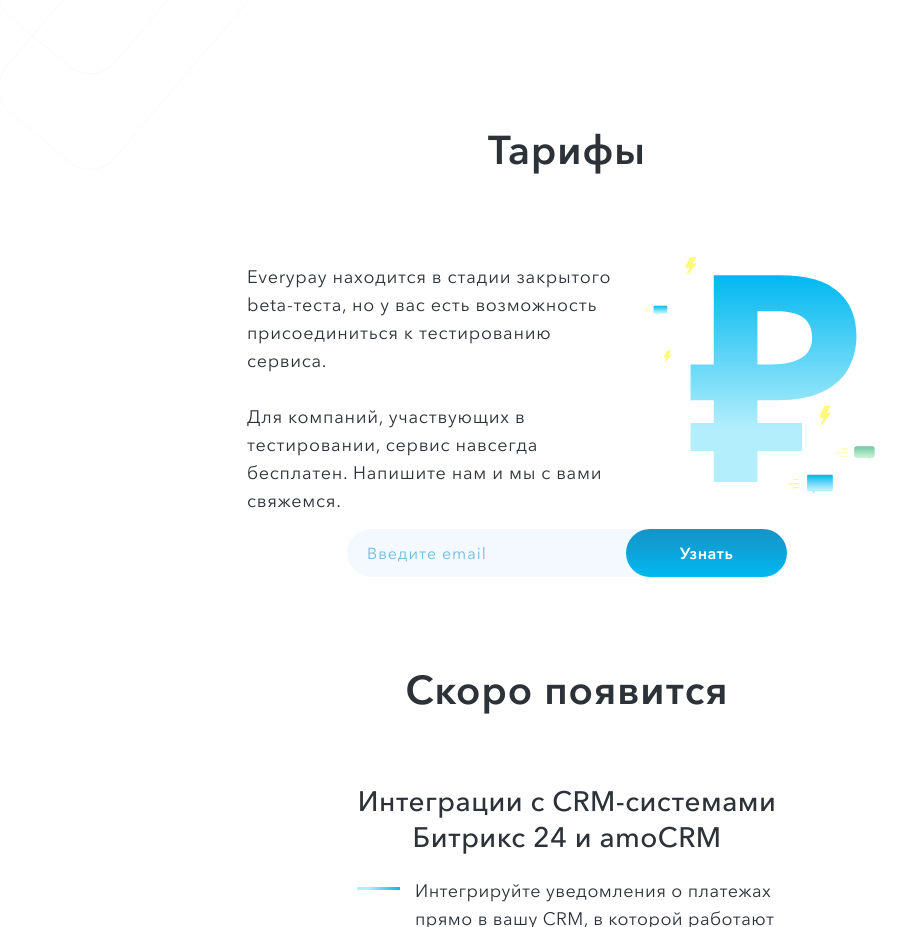
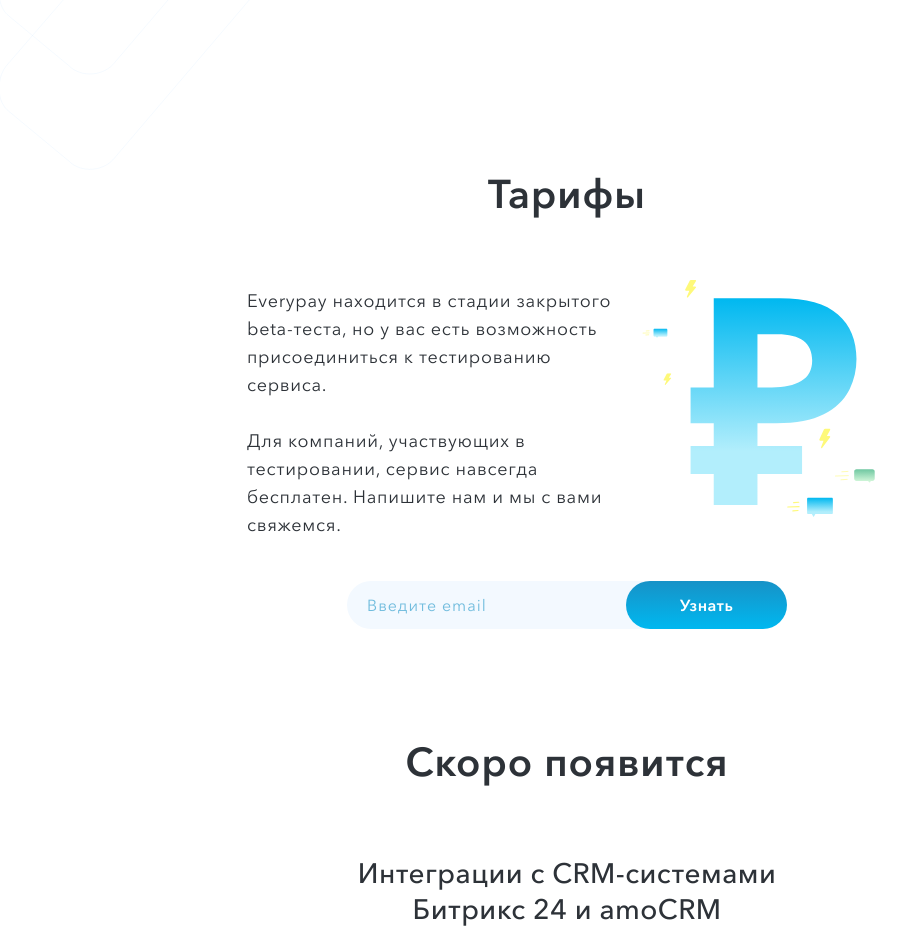
Before and after one commit to stdian/adict-test-task-v2, a website built with webpack: page src/index.html in a window 1280 px wide. Shown: the part 4947-5874 px from the top of the page, without its empty margins (73-979 px from the left). Built offline with nearby package versions, Linux system fonts and the light colour scheme.

Commit message:
fix block

```diff
--- a/src/index.html
+++ b/src/index.html
@@ -346,14 +346,12 @@
 				</div>
 			</section>
 			<section class="tariffs" id="tariffs">
+				<div class="tariffs__info">
 					<h2 class="tariffs__header">Тарифы</h2>
-				<div>
-					<img class="tariffs__image" src="img/rub.svg" alt="Рубль" />
 					<p class="tariffs__text">
 						Everypay находится в стадии закрытого beta&#8209;теста, но у вас есть возможность присоединиться к тестированию сервиса.<br /><br />
 						Для компаний, участвующих в тестировании, сервис  навсегда бесплатен. Напишите нам и мы с вами свяжемся.
 					</p>
-				</div>
 					<div class="email-input">
 						<form class="email-form" onsubmit="event.preventDefault()">
 							<label class="email-form__label">
@@ -367,6 +365,10 @@
 								<img class="email-form__success-img" alt="Success" src="img/success.svg" />
 							</div>
 						</div>
+					</div>
+				</div>
+				<div class="tariffs__image">
+					<img src="img/rub.svg" alt="Рубль" />
 				</div>
 			</section>
 			<section class="soon">
--- a/src/scss/tariffs.scss
+++ b/src/scss/tariffs.scss
@@ -1,120 +1,77 @@
 .tariffs {
 	width: 1072px;
-	height: 473px;
+	min-height: 473px;
 	margin: 0 auto;
 	margin-top: 116px;
+	display: flex;
+	justify-content: space-between;
 
 	@media screen and (max-width: $big) {
 		width: 640px;
-		height: 430px;
+		min-height: 430px;
 		margin-top: 110px;
 	}
 
 	@media screen and (max-width: $medium) {
+		flex-direction: column-reverse;
 		width: 278px;
-		height: 687.15px;
-		margin-top: -60px;
+		min-height: 687.15px;
+		margin-top: -40px;
 	}
 
-	div {
+	.tariffs__info {
+		width: 564px;
+		margin-top: 44px;
+
 		@media screen and (max-width: $big) {
-			display: flex;
-			flex-direction: row-reverse;
-			justify-content: space-between;
-			align-items: center;
-			margin-top: 70px;
+			width: 100%;
+		}
+
+		.tariffs__header {
+			margin-bottom: 28px;
+			@extend %h0-text-style;
+			color: $text-color;
+
+			@media screen and (max-width: $big) {
+				text-align: center;
+				margin-bottom: 70px;
 			}
 
 			@media screen and (max-width: $medium) {
-			display: block;
-			margin-top: 0;
-		}
-
-		.tariffs__image {
-			float: right;
-			position: relative;
-			bottom: 71px;
-
-			@media screen and (max-width: $big) {
-				position: inherit;
-				bottom: 0;
-				width: 257px;
-				height: 264px;
-			}
-
-			@media screen and (max-width: $medium) {
-				width: 189.83px;
-				height: 195px;
-				float: unset;
-
-				position: relative;
-				top: -47px;
-				left: 44px;
+				font-size: 32px;
+				line-height: 38px;
+				margin-bottom: 40px;
 			}
 		}
 
 		.tariffs__text {
-			width: 564px;
-			position: relative;
-			top: 52px;
+			width: 100%;
 
 			@extend %text-lead-text-style;
 			color: $text-color;
 
 			@media screen and (max-width: $big) {
-				position: inherit;
-				top: 0;
 				width: 383px;
-				height: 224px;
+				min-height: 224px;
 				font-size: 18px;
 				line-height: 28px;
 			}
 
 			@media screen and (max-width: $medium) {
 				width: 278px;
-				height: 280px;
-				position: relative;
-				top: 82px;
-			}
-		}
-	}
-
-	.tariffs__header {
-		position: relative;
-		top: 24px;
-
-		@extend %h0-text-style;
-		color: $text-color;
-
-		@media screen and (max-width: $big) {
-			position: inherit;
-			top: 0;
-			text-align: center;
-		}
-
-		@media screen and (max-width: $medium) {
-			position: relative;
-			top: 241.15px;
-			font-size: 32px;
-			line-height: 38px;
+				min-height: 280px;
 			}
 		}
 
 		.email-input {
-		position: relative;
-		top: 92px;
+			margin-top: 40px;
 
 			@media screen and (max-width: $big) {
-			position: inherit;
-			top: 0;
-			padding-top: 21.96px;
 				margin: 0 auto;
+				margin-top: 42px;
 			}
 
 			@media screen and (max-width: $medium) {
-			padding-top: 0;
-			position: relative;
-			top: 121px;
 				width: 278px;
 			}
 
@@ -136,3 +93,31 @@
 			}
 		}
 	}
+
+	.tariffs__image {
+		@media screen and (max-width: $big) {
+			position: relative;
+		}
+
+		@media screen and (max-width: $medium) {
+			margin: 0 auto;
+		}
+
+		img {
+			@media screen and (max-width: $big) {
+				width: 257px;
+				height: 264px;
+				position: absolute;
+				top: 139px;
+				right: 0;
+			}
+
+			@media screen and (max-width: $medium) {
+				position: inherit;
+				width: 189.83px;
+				height: 195px;
+				top: 0;
+			}
+		}
+	}
+}
```
Lines whose indentation alone changed are shown as unchanged.
